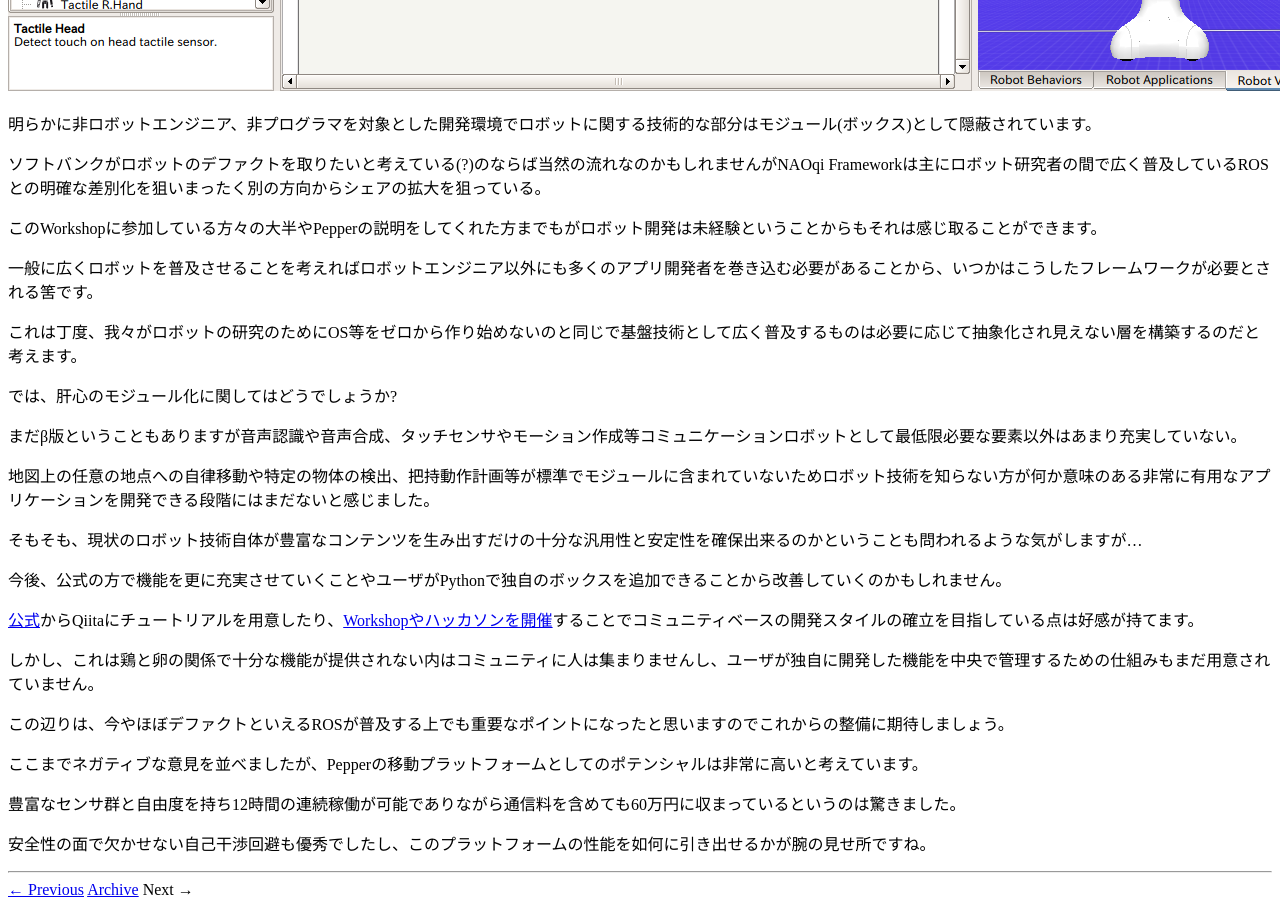
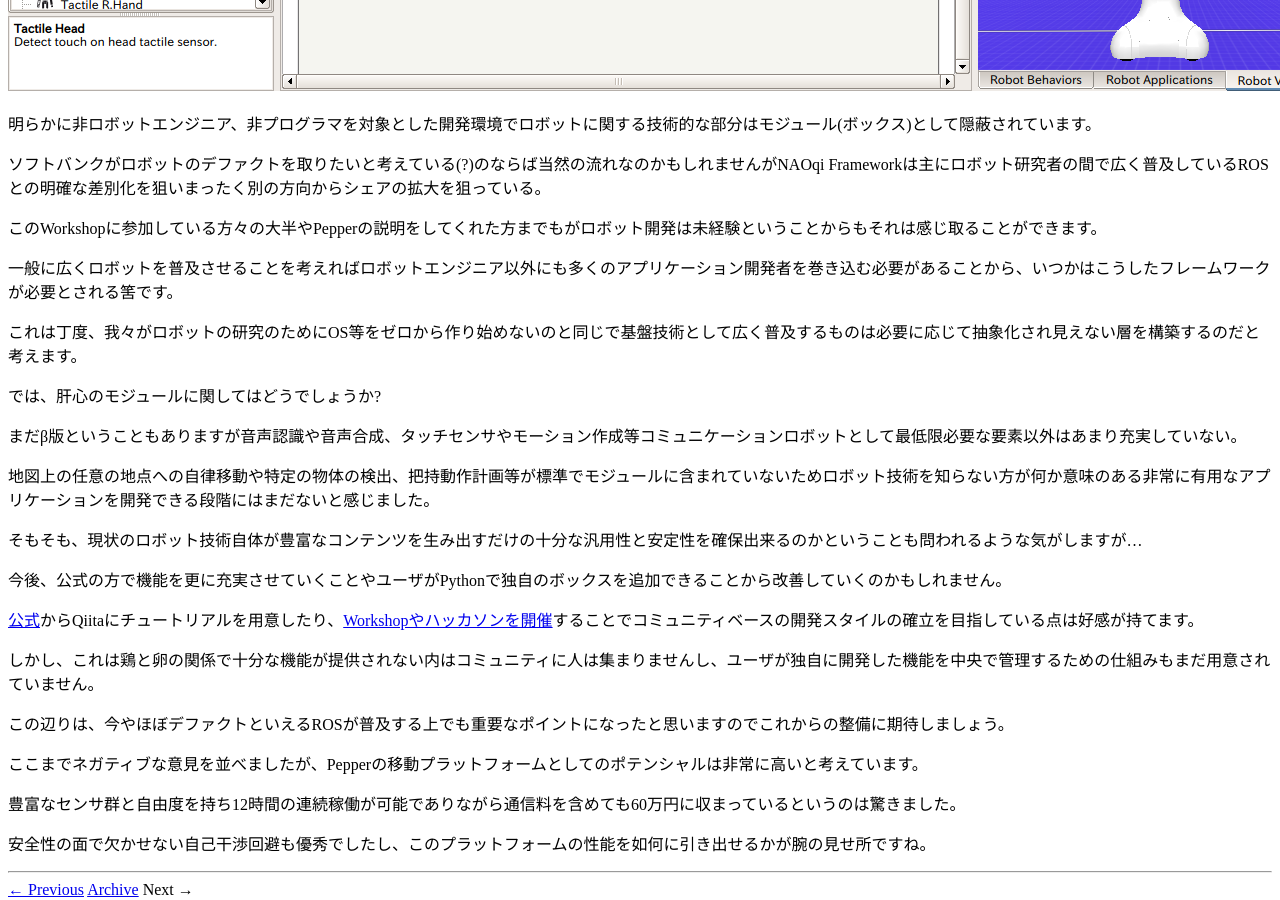
Before and after one commit to DaikiMaekawa/daikimaekawa.github.com, a Jekyll site: the page built from _posts/2014-10-14-pepper_workshop.md, in a window 1280 px wide and 900 px high, scrolled down 1076 px. Built offline with Jekyll 4.4.1, drawn with Linux system fonts in a browser that asks for light colours; nearby versions of some CDN libraries; Markdown is read by kramdown in place of the engine named in the settings; comment, search, counter and statistics services are not loaded.

Commit message:
Update 2014-10-14-pepper_workshop.md

```diff
--- a/_posts/2014-10-14-pepper_workshop.md
+++ b/_posts/2014-10-14-pepper_workshop.md
@@ -22,11 +22,11 @@ tags : [Pepper, Event]
 
 このWorkshopに参加している方々の大半やPepperの説明をしてくれた方までもがロボット開発は未経験ということからもそれは感じ取ることができます。
 
-一般に広くロボットを普及させることを考えればロボットエンジニア以外にも多くのアプリ開発者を巻き込む必要があることから、いつかはこうしたフレームワークが必要とされる筈です。
+一般に広くロボットを普及させることを考えればロボットエンジニア以外にも多くのアプリケーション開発者を巻き込む必要があることから、いつかはこうしたフレームワークが必要とされる筈です。
 
 これは丁度、我々がロボットの研究のためにOS等をゼロから作り始めないのと同じで基盤技術として広く普及するものは必要に応じて抽象化され見えない層を構築するのだと考えます。
 
-では、肝心のモジュール化に関してはどうでしょうか?
+では、肝心のモジュールに関してはどうでしょうか?
 
 まだβ版ということもありますが音声認識や音声合成、タッチセンサやモーション作成等コミュニケーションロボットとして最低限必要な要素以外はあまり充実していない。
 
```
